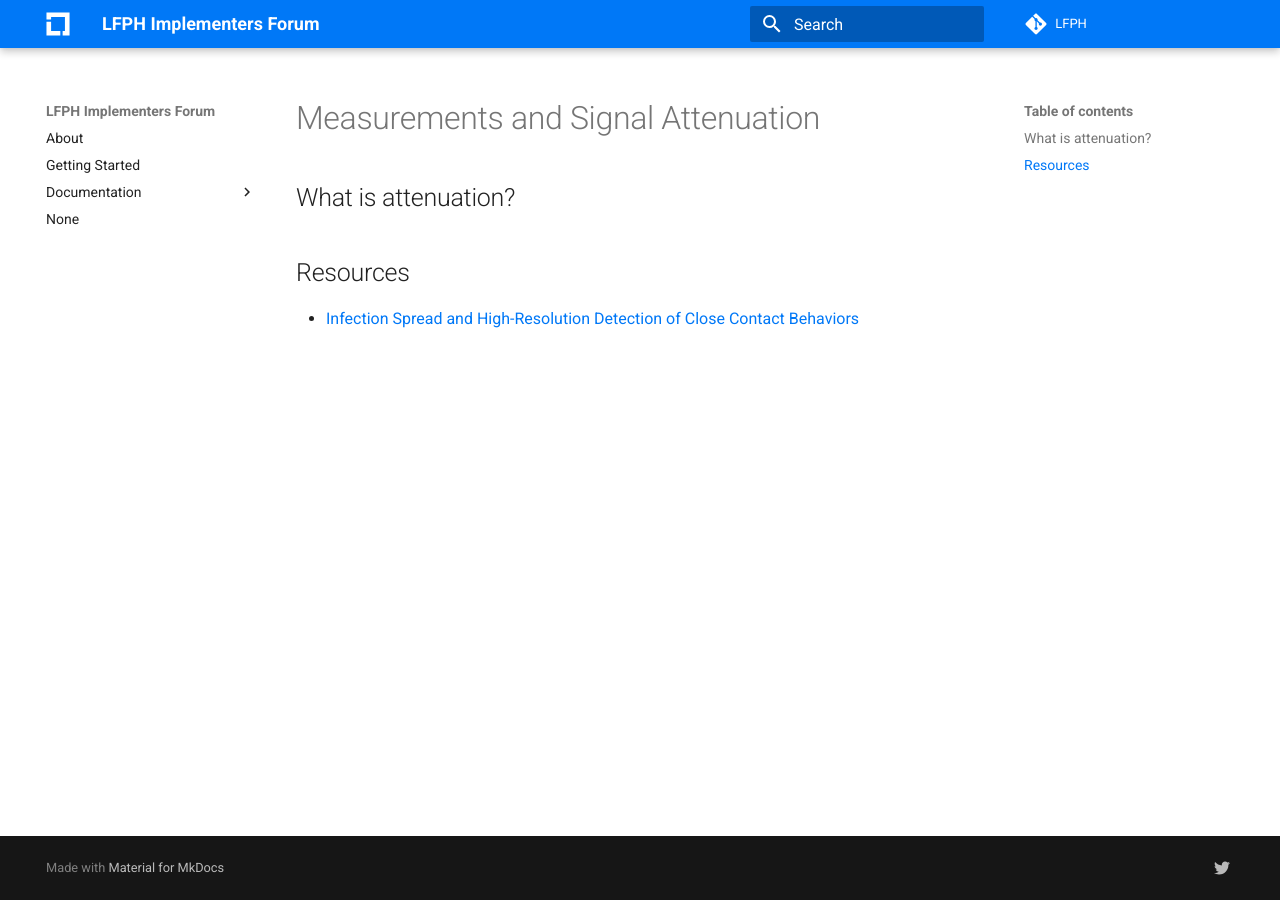
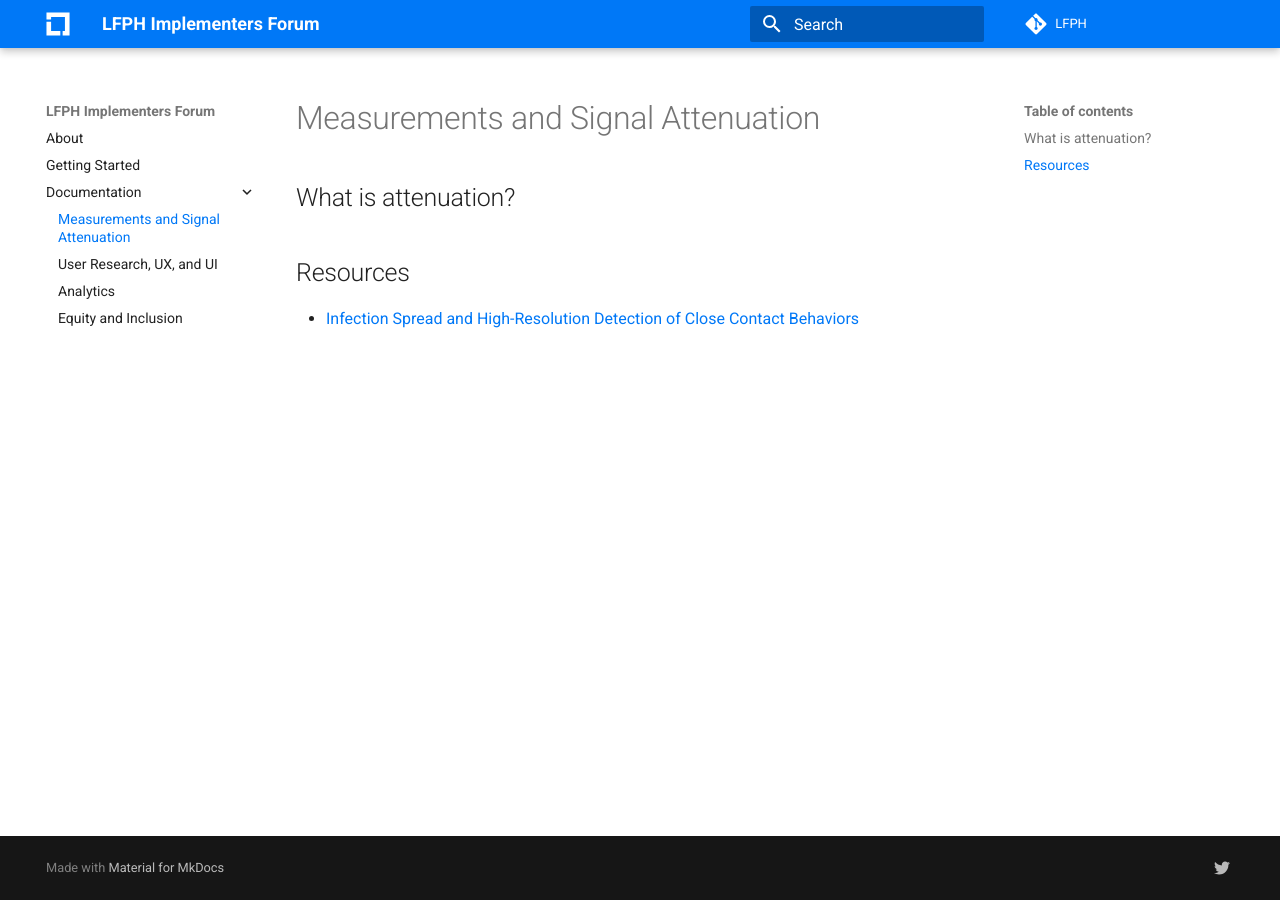
Before and after one commit to lfph/implementers-forum, an MkDocs documentation site: the page built from docs/measurements-and-attenuation.md, in a window 1280 px wide. Built offline with MkDocs 1.6.1 and Material for MkDocs 9.7.7, drawn with Linux system fonts in a browser that asks for light colours; comment, search, counter and statistics services are not loaded; part of the change alters nothing that is shown.

```diff
--- a/mkdocs.yml
+++ b/mkdocs.yml
@@ -15,11 +15,11 @@ nav:
   - 'index.md'
   - 'getting-started.md'
   - 'Documentation':
-    - 'measurements-and-attenuation'
+    - 'measurements-and-attenuation.md'
     - 'user-research.md'
     - 'analytics.md'
     - 'equity-and-inclusion.md'
-  - 'Contributors'
+  # - 'Contributors.md' #
 extra_css:
   - css/extra.css
 extra:
```
